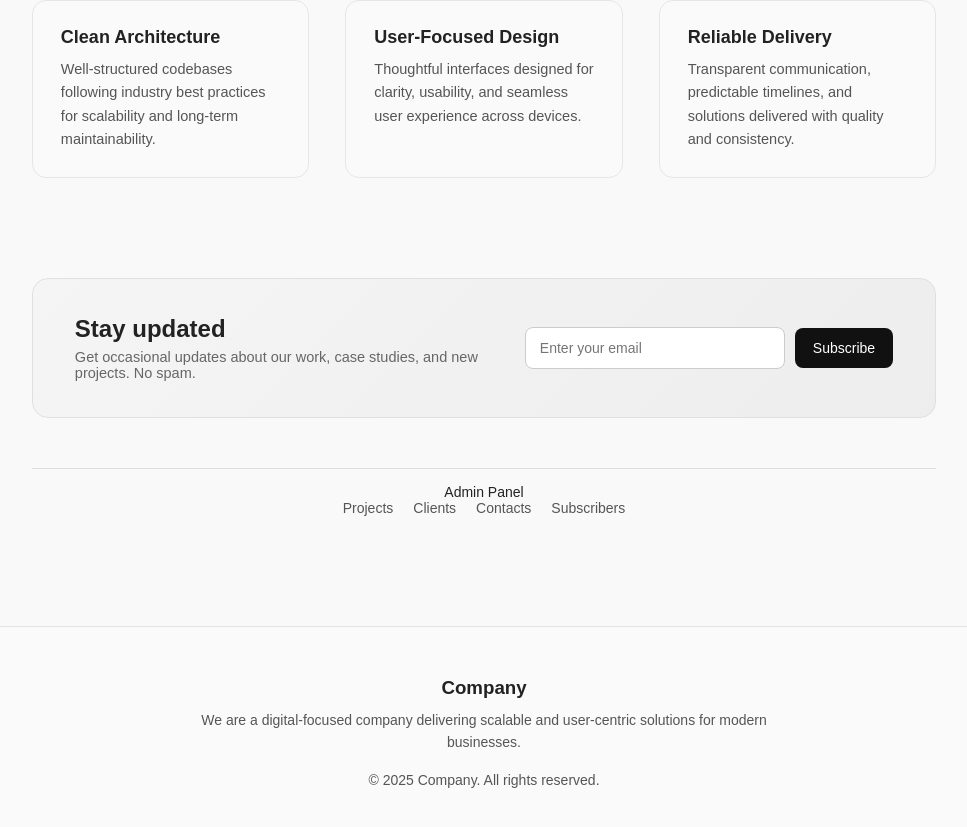
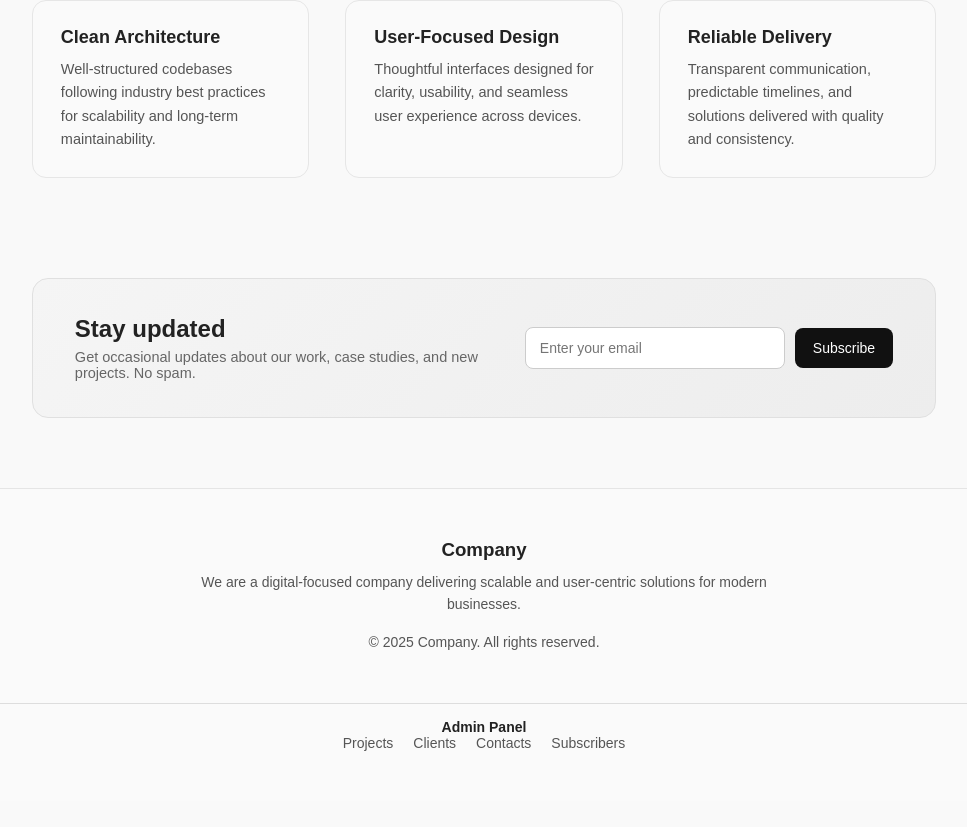
Before and after one commit to iryapatni/company-portfolio, a React app in the folder frontend/: page / in a window 1280 px wide. Shown: the part 442-1269 px from the top of the page, without its empty margins (156-1123 px from the left). After the commit the page ends 1243 px from the top, so only its background shows below. Built offline with nearby package versions, Linux system fonts and the light colour scheme; no server answers; the HTML template or start-up script is replaced by a standard one.

Commit message:
final: secure admin panel visibility for production

```diff
--- a/frontend/src/components/Footer.jsx
+++ b/frontend/src/components/Footer.jsx
@@ -1,3 +1,5 @@
+import { Link } from "react-router-dom";
+
 function Footer() {
   return (
     <footer className="footer">
@@ -11,6 +13,16 @@ function Footer() {
           © {new Date().getFullYear()} Company. All rights reserved.
         </p>
       </div>
+
+      {import.meta.env.DEV && (
+        <div className="admin-links">
+          <h4>Admin Panel</h4>
+          <Link to="/admin/projects">Projects</Link>
+          <Link to="/admin/clients">Clients</Link>
+          <Link to="/admin/contacts">Contacts</Link>
+          <Link to="/admin/subscribers">Subscribers</Link>
+        </div>
+      )}
     </footer>
   );
 }
--- a/frontend/src/pages/Home.jsx
+++ b/frontend/src/pages/Home.jsx
@@ -1,6 +1,6 @@
 import { useState } from "react";
 import api from "../services/api";
-import AdminLinks from "../components/AdminLinks";
+// import AdminLinks from "../components/AdminLinks";
 
 
 function Home() {
@@ -87,10 +87,10 @@ function Home() {
           <button type="submit">Subscribe</button>
         </form>
       </section>
-      {/* TEMP ADMIN ACCESS — REMOVE BEFORE FINAL SUBMISSION */}
-        <div style={{ marginBottom: "40px" }}>
+      {/* ADMIN ACCESS  */}
+        {/* <div style={{ marginBottom: "40px" }}>
         <AdminLinks />
-        </div>
+        </div> */}
 
     </div>
   );
```
